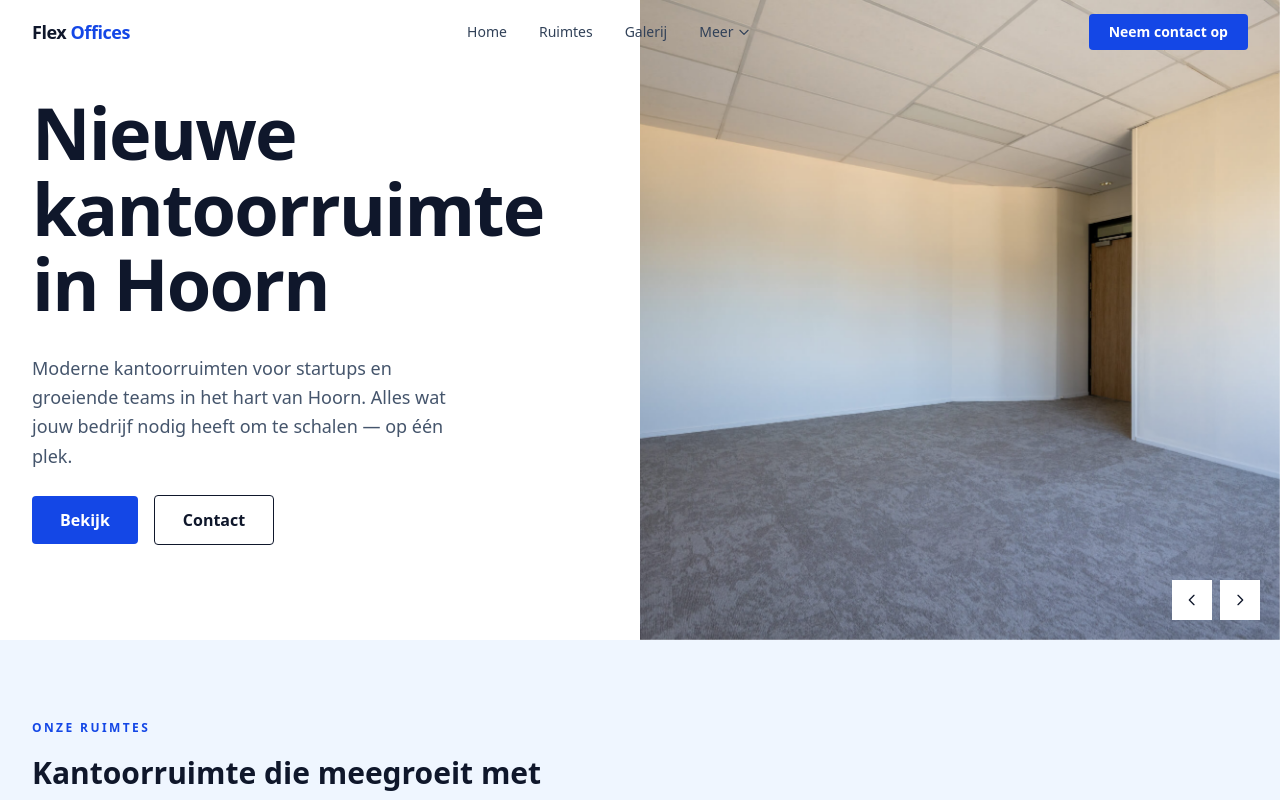
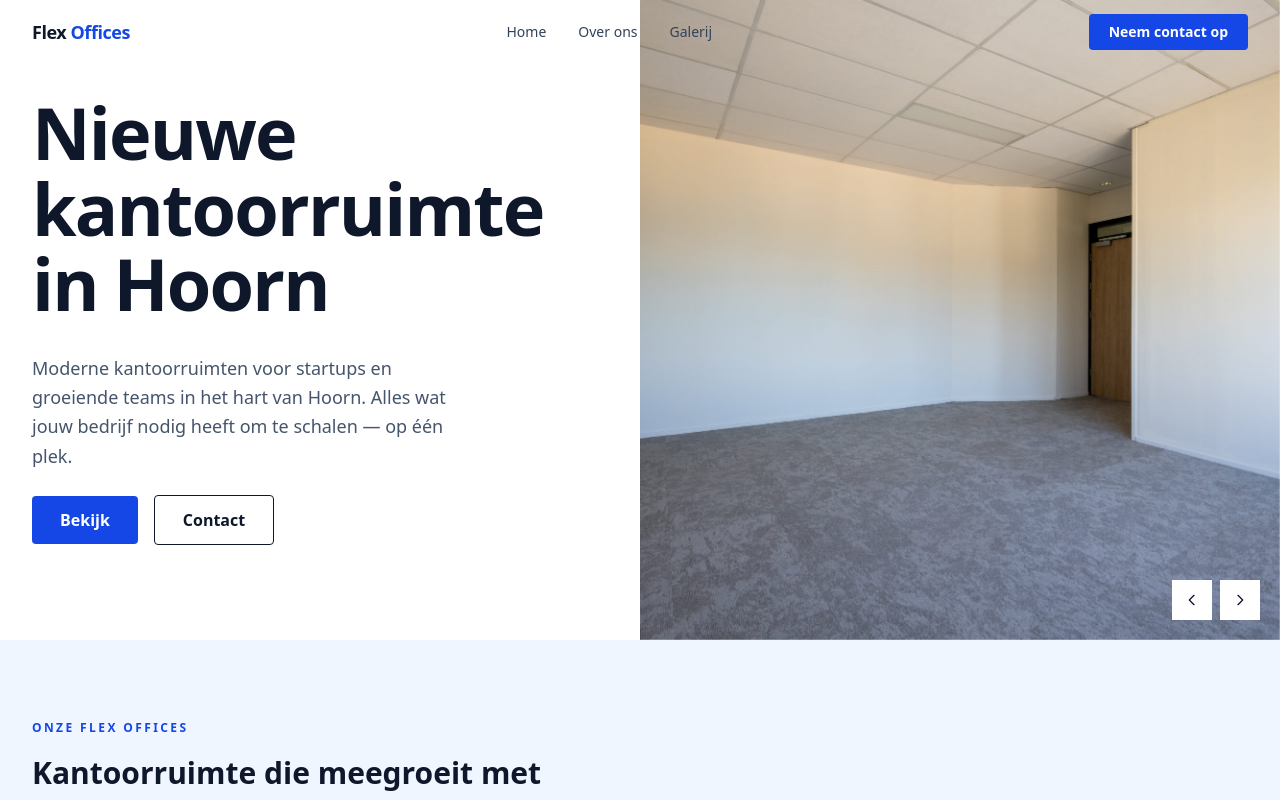
Before and after one commit to jwmik123/flex-offices, a Next.js app: page / in a window 1280 px wide. Shown: the top 800 px of the page. Built offline with nearby package versions, Linux system fonts and the light colour scheme.

Commit message:
clean up

```diff
--- a/components/About.tsx
+++ b/components/About.tsx
@@ -38,7 +38,7 @@ export default function About() {
         <div className="grid md:grid-cols-2 gap-8 lg:gap-16">
           <div className="flex flex-col gap-4">
             <span className="text-xs font-semibold tracking-[0.2em] uppercase text-blue-700">
-              Onze ruimtes
+              Onze Flex offices
             </span>
             <h2 className="text-2xl lg:text-3xl font-bold text-slate-900 leading-snug">
               Kantoorruimte die meegroeit met jouw team
--- a/components/Footer.tsx
+++ b/components/Footer.tsx
@@ -36,7 +36,7 @@ export default function Footer() {
       <div className="border-t border-slate-800">
         <div className="max-w-7xl mx-auto px-6 lg:px-8 py-4">
           <p className="text-xs text-slate-500">
-            © {new Date().getFullYear()} FlexHoorn. Alle rechten voorbehouden.
+            © {new Date().getFullYear()} Flex Offices. Alle rechten voorbehouden.
           </p>
         </div>
       </div>
--- a/components/Navbar.tsx
+++ b/components/Navbar.tsx
@@ -10,7 +10,6 @@ gsap.registerPlugin(ScrollTrigger, useGSAP);
 
 export default function Navbar() {
   const navRef = useRef<HTMLElement>(null);
-  const [meerOpen, setMeerOpen] = useState(false);
 
   useGSAP(() => {
     ScrollTrigger.create({
@@ -56,7 +55,7 @@ export default function Navbar() {
             href="/#ruimtes"
             className="text-sm font-medium text-slate-700 hover:text-blue-700 transition-colors duration-200"
           >
-            Ruimtes
+            Over ons
           </Link>
           <Link
             href="/galerij"
@@ -64,43 +63,6 @@ export default function Navbar() {
           >
             Galerij
           </Link>
-
-          {/* Meer dropdown */}
-          <div className="relative">
-            <button
-              onClick={() => setMeerOpen((o) => !o)}
-              className="flex items-center gap-1 text-sm font-medium text-slate-700 hover:text-blue-700 transition-colors duration-200"
-            >
-              Meer
-              <svg
-                className={`w-3.5 h-3.5 transition-transform duration-200 ${meerOpen ? "rotate-180" : ""}`}
-                fill="none"
-                viewBox="0 0 24 24"
-                stroke="currentColor"
-                strokeWidth={2}
-              >
-                <path strokeLinecap="round" strokeLinejoin="round" d="M19 9l-7 7-7-7" />
-              </svg>
-            </button>
-            {meerOpen && (
-              <div className="absolute top-full right-0 mt-2 w-40 bg-white border border-slate-100 shadow-xl py-1 z-50">
-                <Link
-                  href="/#over-ons"
-                  onClick={() => setMeerOpen(false)}
-                  className="block px-4 py-2.5 text-sm text-slate-700 hover:text-blue-700 hover:bg-slate-50 transition-colors"
-                >
-                  Over ons
-                </Link>
-                <Link
-                  href="/#contact"
-                  onClick={() => setMeerOpen(false)}
-                  className="block px-4 py-2.5 text-sm text-slate-700 hover:text-blue-700 hover:bg-slate-50 transition-colors"
-                >
-                  Contact
-                </Link>
-              </div>
-            )}
-          </div>
         </div>
 
         {/* CTA */}
```
